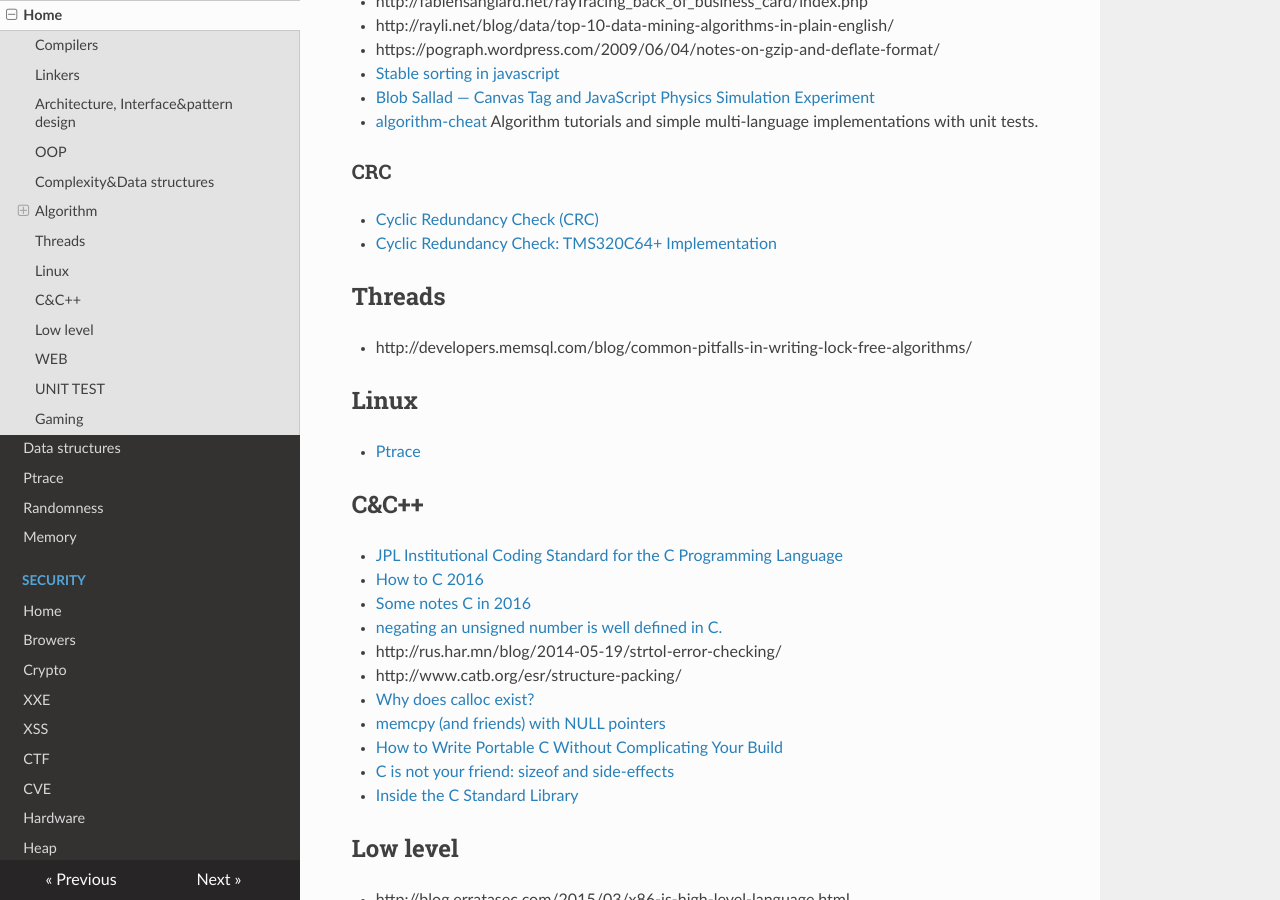
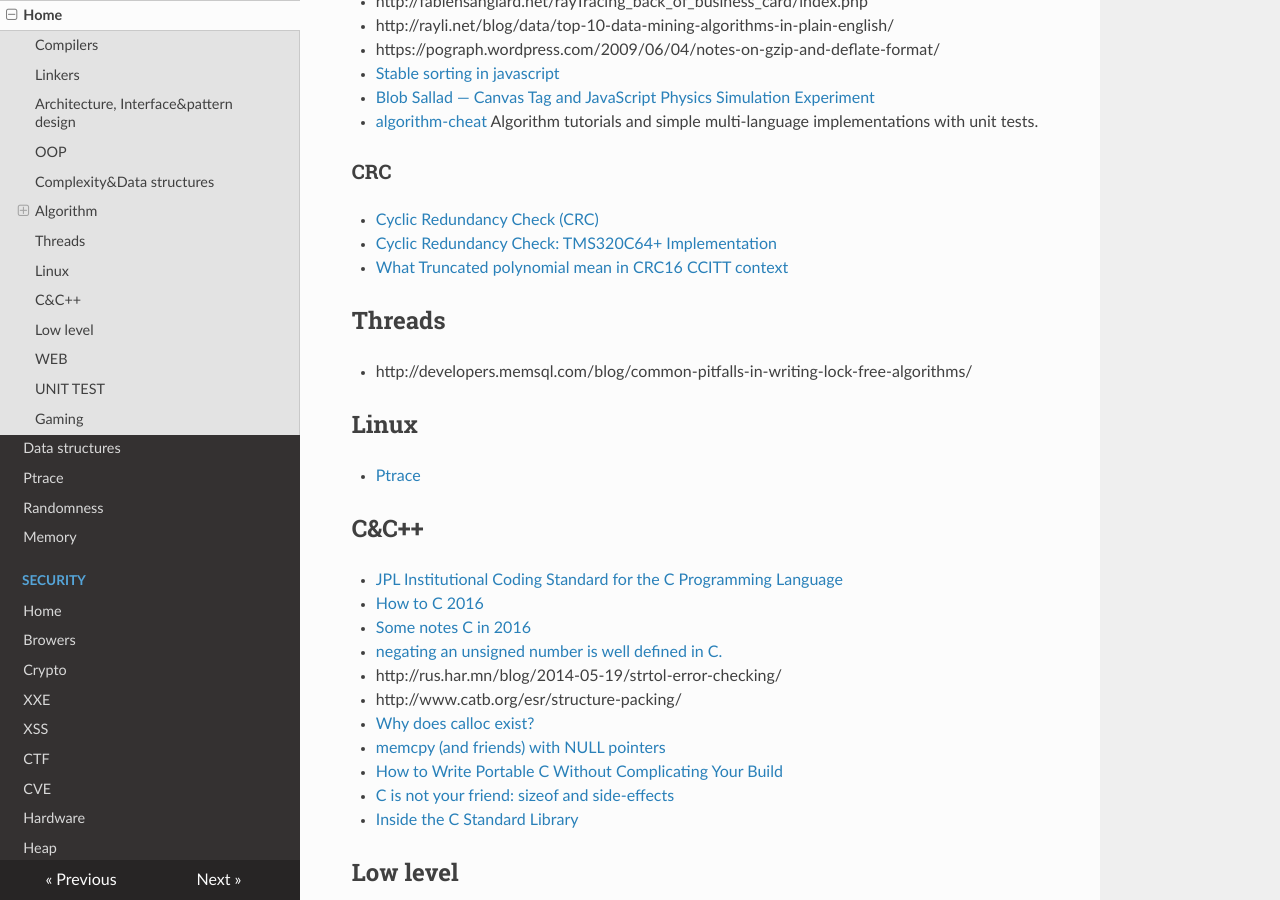
Before and after one commit to gipi/low-level, an MkDocs documentation site: the page built from docs/programming.md, in a window 1280 px wide and 900 px high, scrolled down 2428 px. Built offline with MkDocs 1.6.1, drawn with Linux system fonts in a browser that asks for light colours; nearby versions of some CDN libraries; old or Windows-style settings are respelled for this version of MkDocs.

Commit message:
Update programming.md

```diff
--- a/docs/programming.md
+++ b/docs/programming.md
@@ -97,6 +97,7 @@ From [Basics of the Unix Philosophy](http://catb.org/~esr/writings/taoup/html/ch
 
  - [Cyclic Redundancy Check (CRC)](http://ww1.microchip.com/downloads/en/appnotes/01148a.pdf)
  - [Cyclic Redundancy Check: TMS320C64+ Implementation](http://ww1.microchip.com/downloads/en/appnotes/01148a.pdf)
+ - [What Truncated polynomial mean in CRC16 CCITT context](https://stackoverflow.com/questions/40787529/what-truncated-polynomial-mean-in-crc16-ccitt-context)
 
 ## Threads
 
```
